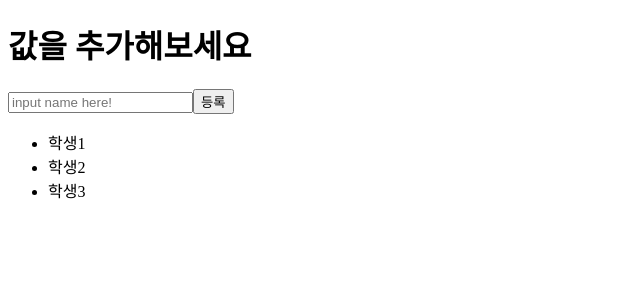
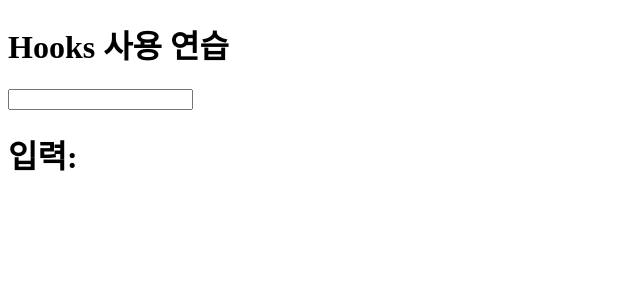
Before and after one commit to Bhanjo/React_study, a React (Create React App) app in the folder book_react/: page / in a window 1280 px wide. Shown: the top 300 px of the page, without its empty margins (0-640 px from the left). Built offline with nearby package versions, Linux system fonts and the light colour scheme.

Commit message:
추가: useEffect 기본사용법 예제

```diff
--- a/book_react/src/App.js
+++ b/book_react/src/App.js
@@ -3,8 +3,9 @@
 // import InputChangeEvent from './components/InputChangeEvent';
 // import CounterContainer from './container/CounterContainer';
 // import TodosContainer from './container/TodosContainer';
+// import MapEvent from "./components/MapEvent";
 
-import MapEvent from "./components/MapEvent";
+import Hooks from "./components/Hooks";
 
 const App = () => {
     return(
@@ -17,7 +18,8 @@ const App = () => {
             {/* <InputChangeEvent /> */}
             {/* <MultiInputEvent /> */}
             {/* <ScrollBox/> */}
-            <MapEvent />
+            {/* <MapEvent /> */}
+            <Hooks />
         </div>
     );
 };
--- /dev/null
+++ b/book_react/src/components/Hooks.js
@@ -0,0 +1,24 @@
+import { useState, useEffect } from 'react'
+
+const Hooks = () => {
+    const [name, setName] = useState('')
+    useEffect(() => {
+        console.log('useEffect에 의해 출력됨')
+        console.log(name)
+    });
+    const onChange = e => {
+        setName(e.target.value)
+    }
+    return(
+        <>
+            <h1>Hooks 사용 연습</h1>
+            <input
+                name='name'
+                onChange={onChange}
+            />
+            <h1>입력: {name}</h1>
+        </>
+    );
+}
+
+export default Hooks
```
